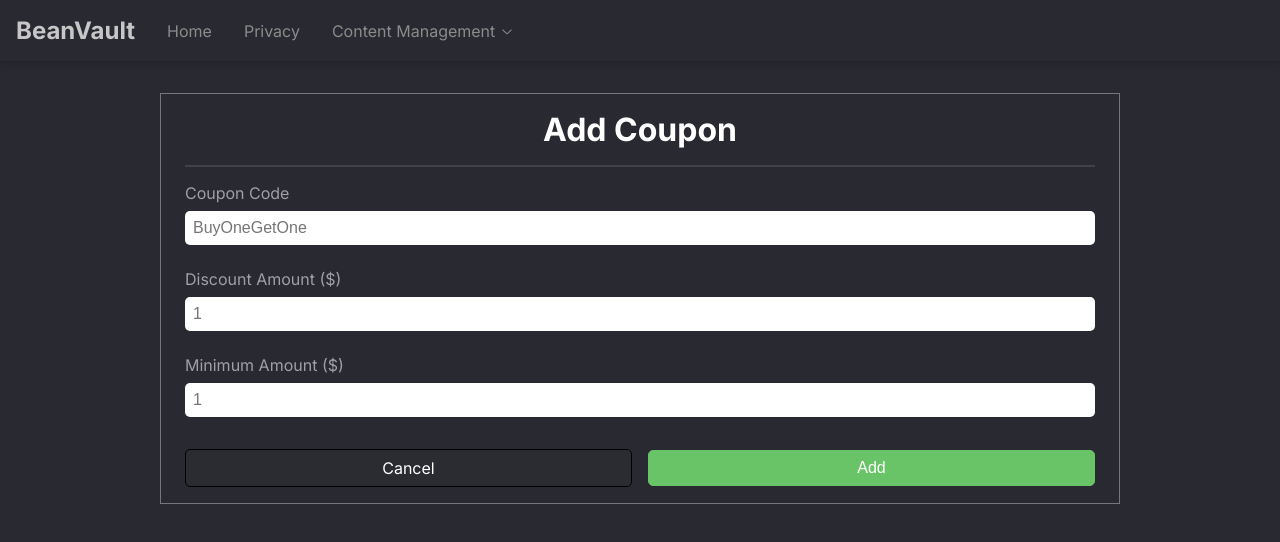
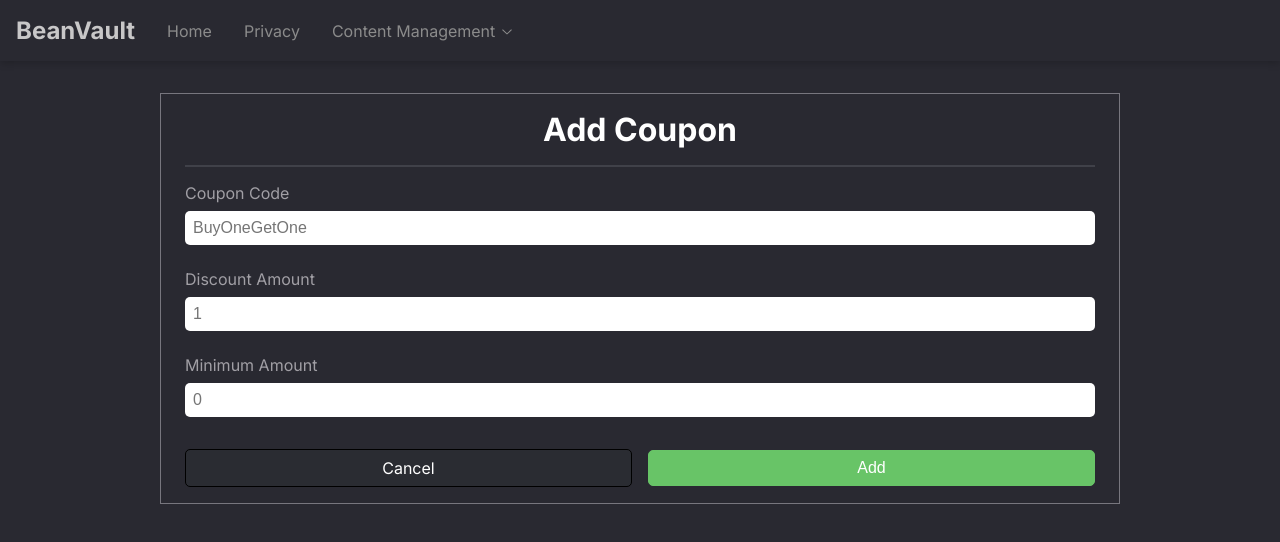
Before and after one commit to StevanFreeborn/BeanVault, a Next.js app in the folder src/BeanVault.Client/: page /coupons/add in a window 1280 px wide. Shown: the top 542 px of the page. Built offline with nearby package versions, Linux system fonts and the light colour scheme.

Commit message:
feat: create add coupon state and derive form fields from that state

```diff
--- a/src/BeanVault.Client/src/components/AddCouponForm.tsx
+++ b/src/BeanVault.Client/src/components/AddCouponForm.tsx
@@ -1,53 +1,110 @@
+'use client';
+
 import Link from 'next/link';
+import { HTMLInputTypeAttribute, InputHTMLAttributes, useReducer } from 'react';
 import styles from './AddCouponForm.module.css';
 
 export default function AddCouponForm() {
+  type FormAction =
+    | { type: 'updateValue'; payload: { name: string; value: string } }
+    | { type: 'updateErrors' };
+
+  type FormState = { [key: string]: FormField };
+
+  type FormField = {
+    labelText: string;
+    type: HTMLInputTypeAttribute;
+    value: string;
+    errors: string[];
+    inputProps?: InputHTMLAttributes<HTMLInputElement>;
+  };
+
+  const initialFormState: FormState = {
+    couponCode: {
+      labelText: 'Coupon Code',
+      type: 'text',
+      value: '',
+      errors: [],
+      inputProps: {
+        placeholder: 'BuyOneGetOne',
+      },
+    },
+    discountAmount: {
+      labelText: 'Discount Amount',
+      type: 'number',
+      value: '',
+      errors: [],
+      inputProps: {
+        placeholder: '1',
+        min: '1',
+      },
+    },
+    minAmount: {
+      labelText: 'Minimum Amount',
+      type: 'number',
+      value: '',
+      errors: [],
+      inputProps: {
+        placeholder: '0',
+        min: '0',
+      },
+    },
+  };
+
+  function formReducer(state: FormState, action: FormAction) {
+    switch (action.type) {
+      case 'updateValue': {
+        const field = state[action.payload.name];
+        const newField = { ...field };
+        newField.value = action.payload.value;
+        return {
+          ...state,
+          [action.payload.name]: newField,
+        };
+      }
+      case 'updateErrors':
+        return state;
+      default:
+        return state;
+    }
+  }
+
+  const [formState, dispatch] = useReducer(formReducer, initialFormState);
+
   return (
     <div className={styles.container}>
       <h1 className={styles.formHeader}>Add Coupon</h1>
       <hr className={styles.separator} />
       <form className={styles.addCouponForm}>
-        <div className={styles.formGroup}>
-          <label className={styles.formLabel} htmlFor="couponCode">
-            Coupon Code
-          </label>
-          <input
-            placeholder="BuyOneGetOne"
-            id="couponCode"
-            name="couponCode"
-            className={styles.formControl}
-            type="text"
-          />
-          <span className={styles.error}></span>
-        </div>
-        <div className={styles.formGroup}>
-          <label className={styles.formLabel} htmlFor="discountAmount">
-            Discount Amount ($)
-          </label>
-          <input
-            placeholder="1"
-            id="discountAmount"
-            name="discountAmount"
-            className={styles.formControl}
-            type="number"
-            min="1"
-          />
-          <span className={styles.error}></span>
-        </div>
-        <div className={styles.formGroup}>
-          <label className={styles.formLabel} htmlFor="minAmount">
-            Minimum Amount ($)
-          </label>
-          <input
-            placeholder="1"
-            id="minAmount"
-            name="minAmount"
-            className={styles.formControl}
-            type="number"
-            min="1"
-          />
-          <span className={styles.error}></span>
-        </div>
+        {Object.keys(formState).map(key => {
+          const formField = formState[key];
+          return (
+            <div key={key} className={styles.formGroup}>
+              <label className={styles.formLabel} htmlFor={key}>
+                {formField.labelText}
+              </label>
+              <input
+                {...formField.inputProps}
+                id={key}
+                name={key}
+                className={styles.formControl}
+                type={formField.type}
+                value={formField.value}
+                onChange={e =>
+                  dispatch({
+                    type: 'updateValue',
+                    payload: { name: e.target.name, value: e.target.value },
+                  })
+                }
+              />
+              <ul className={styles.error}>
+                {formField.errors.map(error => (
+                  <li>{error}</li>
+                ))}
+              </ul>
+            </div>
+          );
+        })}
         <div className={styles.actionContainer}>
           <Link className={styles.cancelButton} href="coupons">
             Cancel
```
